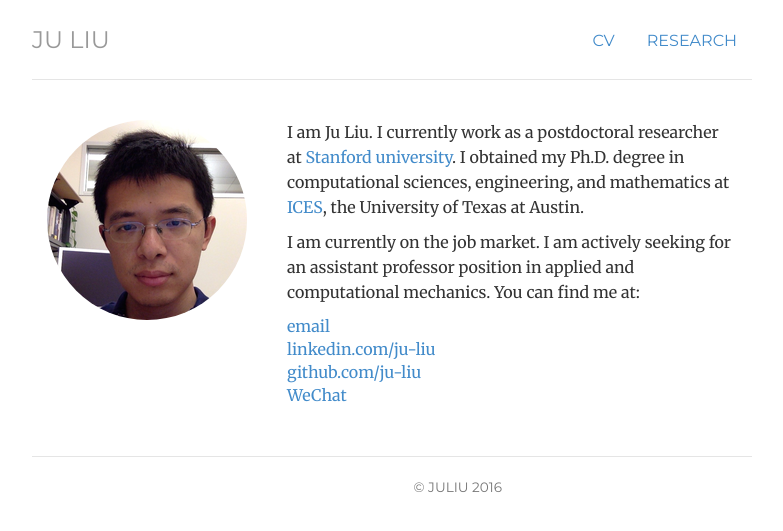
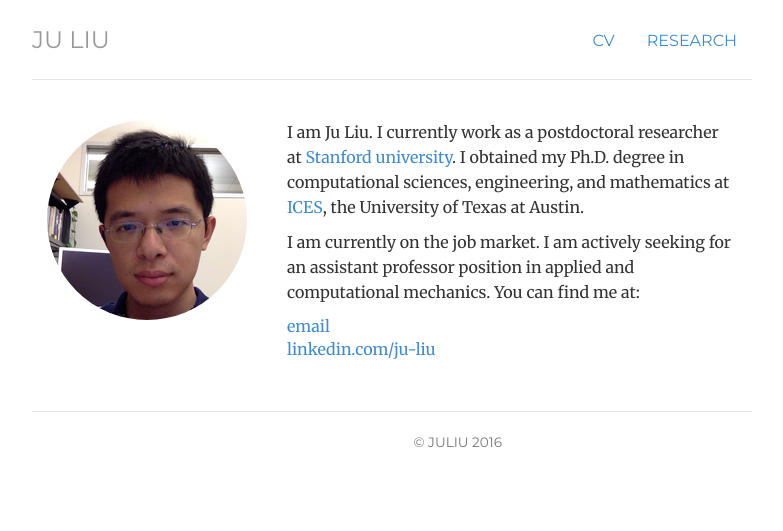
Before and after one commit to ju-liu/ju-liu.github.io, a Jekyll site: the page built from index.html, in a window 1280 px wide. Shown: the top 531 px of the page, without its empty margins (248-1031 px from the left). Built offline with Jekyll 4.4.1, drawn with Linux system fonts in a browser that asks for light colours; nearby versions of some CDN libraries; library files that are not in the unit come from our copies.

Commit message:
remove unnecessary files

```diff
--- a/cv/index.html
+++ b/cv/index.html
@@ -8,7 +8,8 @@ contact: passive
 description: Current CV for Dr. Ju Liu
 ---
 <div class="cv">
-  <a href="/files/CV.pdf" class="btn btn-default pull-right" title="Download CV as PDF">Download CV</a>
+  <!-- <a href="/files/CV.pdf" class="btn btn-default pull-right"
+       title="Download CV as PDF">Download CV</a> -->
   <div itemscope itemtype="http://data-vocabulary.org/Person">
     <span itemprop="name"><h1>Ju Liu</h1></span>
     <address>
--- a/index.html
+++ b/index.html
@@ -23,8 +23,8 @@ description: computational scientist working at Stanford university
   <ul class="list-unstyled">
     <li><a href="mailto:liujuy@gmail.com">email</a></li>
     <li><a href="https://www.linkedin.com/in/ju-liu-80058915">linkedin.com/ju-liu</a></li>
-    <li><a href="https://github.com/ju-liu">github.com/ju-liu</a></li>
-    <li><a href="img/wechat_barcode.JPG">WeChat</a></li>
+    <!-- <li><a href="https://github.com/ju-liu">github.com/ju-liu</a></li> -->
+    <!-- <li><a href="img/wechat_barcode.JPG">WeChat</a></li> -->
   </ul>
   </div>
 </div>
```
